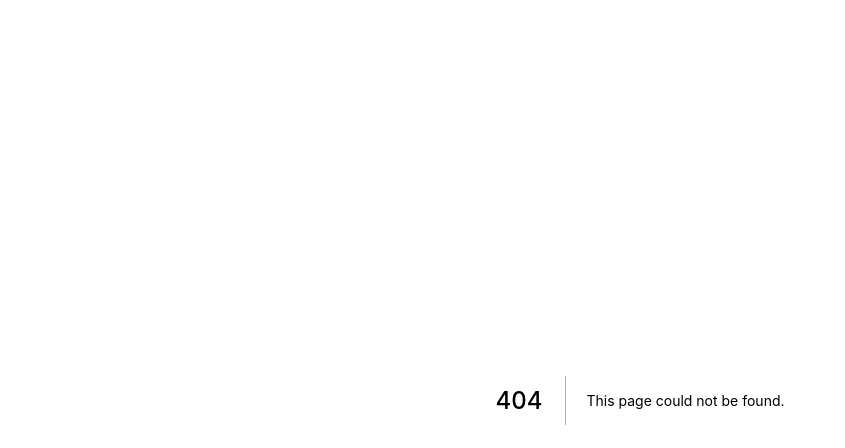
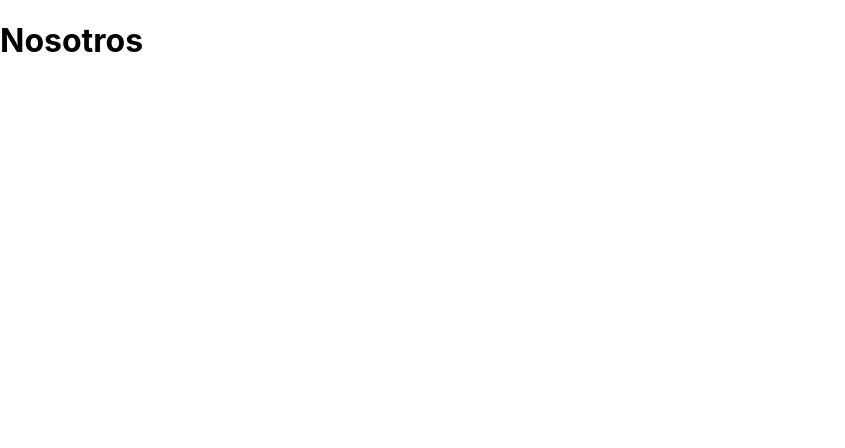
Before and after one commit to mriveros/react_crm, a Next.js app in the folder crmcliente/: page /Nosotros in a window 1280 px wide. Before the commit this address had no page. Shown: the top 448 px of the page, without its empty margins (0-845 px from the left). Built offline with nearby package versions, Linux system fonts and the light colour scheme.

Commit message:
new file:   ../crmcliente/pages/Nosotros.js

```diff
--- /dev/null
+++ b/crmcliente/pages/Nosotros.js
@@ -0,0 +1,8 @@
+import React from 'react';
+
+const Nosotros = () => {
+
+    return (<h1>Nosotros</h1>);
+}
+
+export default Nosotros;
```
